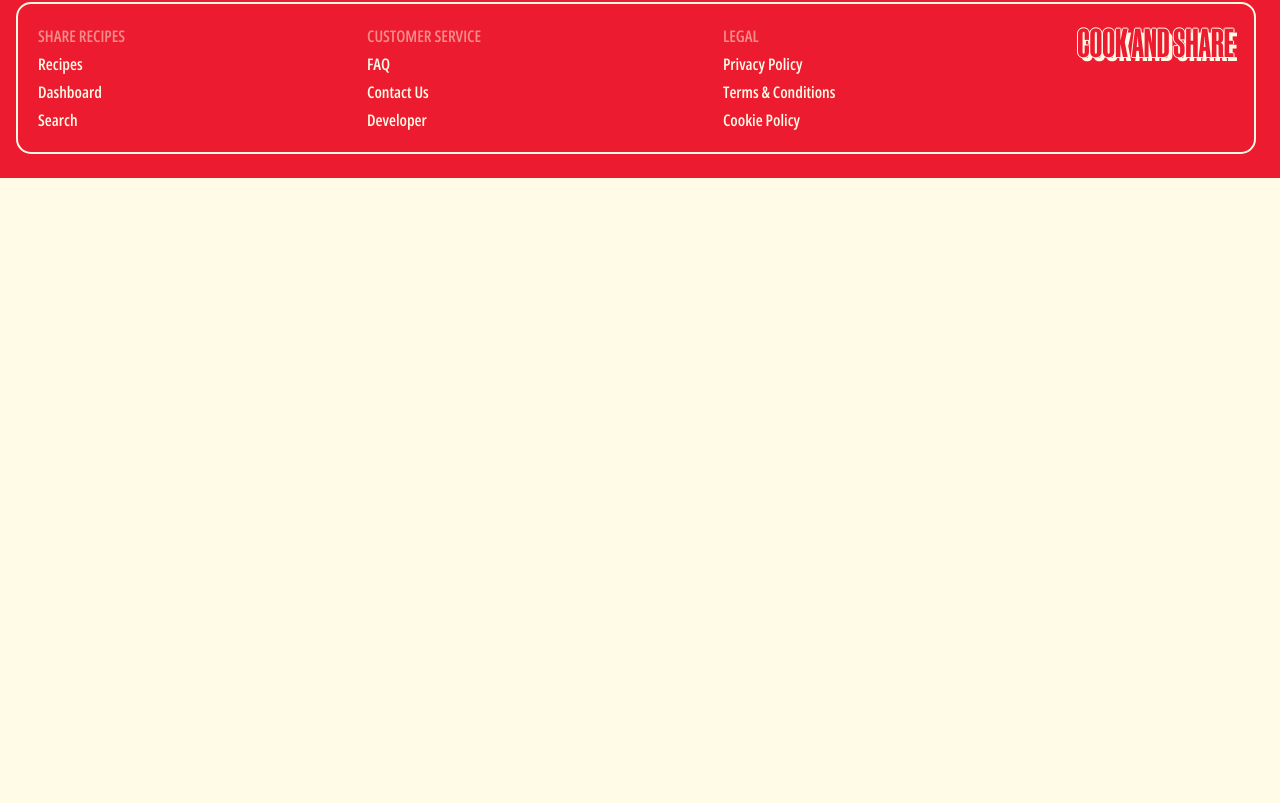
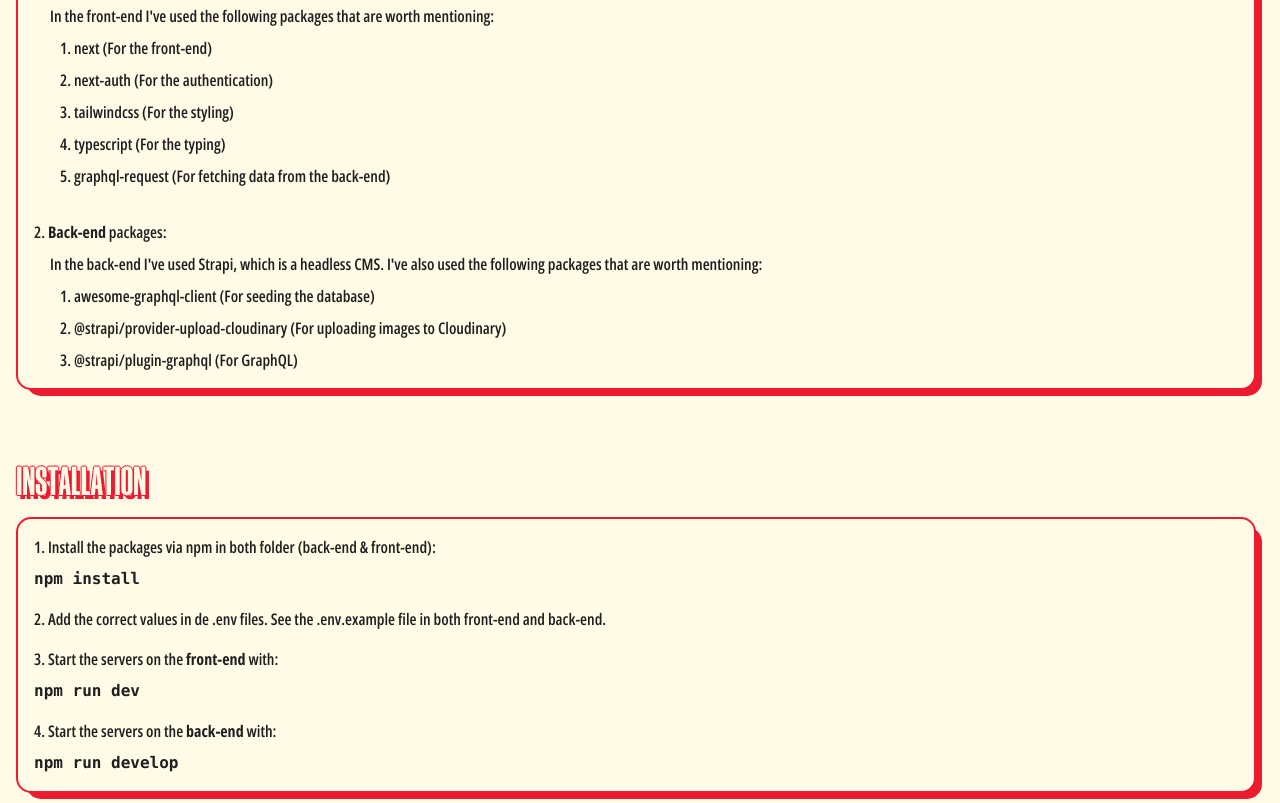
Before and after one commit to meesakveld/cook-and-share, a Next.js app in the folder front-end/: page /developer in a window 1280 px wide. Shown: the part 477-1280 px from the top of the page. Before the commit the page ends 800 px from the top, so only its background shows below. Built offline with nearby package versions, Linux system fonts and the light colour scheme; no server answers.

Commit message:
Updated environment variable examples and enhanced Developer page with installation instructions and package details

```diff
--- a/front-end/src/app/(pages)/developer/page.tsx
+++ b/front-end/src/app/(pages)/developer/page.tsx
@@ -1,9 +1,117 @@
-export default function Developer () {
+import Title from "@/components/common/Title";
+import Hero from "@/components/layout/Hero";
+import Card from "@/components/ui/Card";
+
+export default function Developer() {
 
 
     return (
-        <div>
-            <h1>Developer</h1>
+        <div className="flex flex-col gap-12">
+
+            <Hero title="Developer" />
+
+            <div className="mw p-4 w-full flex flex-col gap-16">
+
+                <div className="flex flex-col gap-4">
+
+                    <Title>Featured packages</Title>
+
+                    <Card className="p-4">
+
+                        <ul className="flex flex-col gap-8">
+
+                            <li>
+                                <div className="flex flex-col gap-2">
+                                    <h3>1. <span className="font-bold">Front-end</span> packages:</h3>
+
+                                    <div className="pl-4 flex flex-col gap-2">
+                                        <p>In the front-end I've used the following packages that are worth mentioning:</p>
+
+                                        <ul className="flex flex-col gap-2 ml-2">
+                                            <li className="list-decimal ml-4">next (For the front-end)</li>
+                                            <li className="list-decimal ml-4">next-auth (For the authentication)</li>
+                                            <li className="list-decimal ml-4">tailwindcss (For the styling)</li>
+                                            <li className="list-decimal ml-4">typescript (For the typing)</li>
+                                            <li className="list-decimal ml-4">graphql-request (For fetching data from the back-end)</li>
+                                        </ul>
+                                    </div>
+                                </div>
+                            </li>
+
+                            <li>
+                                <div className="flex flex-col gap-2">
+                                    <h3>2. <span className="font-bold">Back-end</span> packages:</h3>
+
+                                    <div className="pl-4 flex flex-col gap-2">
+                                        <p>In the back-end I've used Strapi, which is a headless CMS. I've also used the following packages that are worth mentioning:</p>
+
+                                        <ul className="flex flex-col gap-2 ml-2">
+                                            <li className="list-decimal ml-4">awesome-graphql-client (For seeding the database)</li>
+                                            <li className="list-decimal ml-4">@strapi/provider-upload-cloudinary (For uploading images to Cloudinary)</li>
+                                            <li className="list-decimal ml-4">@strapi/plugin-graphql (For GraphQL)</li>
+                                        </ul>
+                                    </div>
+                                </div>
+                            </li>
+
+                        </ul>
+
+                    </Card>
+
+                </div>
+
+                <div className="flex flex-col gap-4">
+
+                    <Title>Installation</Title>
+
+                    <Card className="p-4">
+
+                        <ol className="flex flex-col gap-4">
+
+                            <li>
+                                <div className="flex flex-col gap-2">
+                                    <p>1. Install the packages via npm in both folder (back-end & front-end):</p>
+
+                                    <pre>
+                                        npm install
+                                    </pre>
+                                </div>
+                            </li>
+
+                            <li>
+                                <div className="flex flex-col gap-2">
+                                    <p>2. Add the correct values in de .env files. See the .env.example file in both front-end and back-end.</p>
+                                </div>
+                            </li>
+
+                            <li>
+                                <div className="flex flex-col gap-2">
+                                    <p>3. Start the servers on the <span className="font-bold">front-end</span> with:</p>
+
+                                    <pre>
+                                        npm run dev
+                                    </pre>
+                                </div>
+                            </li>
+
+                            <li>
+                                <div className="flex flex-col gap-2">
+                                    <p>4. Start the servers on the <span className="font-bold">back-end</span> with:</p>
+
+                                    <pre>
+                                        npm run develop
+                                    </pre>
+                                </div>
+                            </li>
+
+                        </ol>
+
+                    </Card>
+
+                </div>
+
+            </div>
+
         </div>
     )
 }
```
Also changed, not shown: 2 other files (tests, documents, lock files or other folders).
